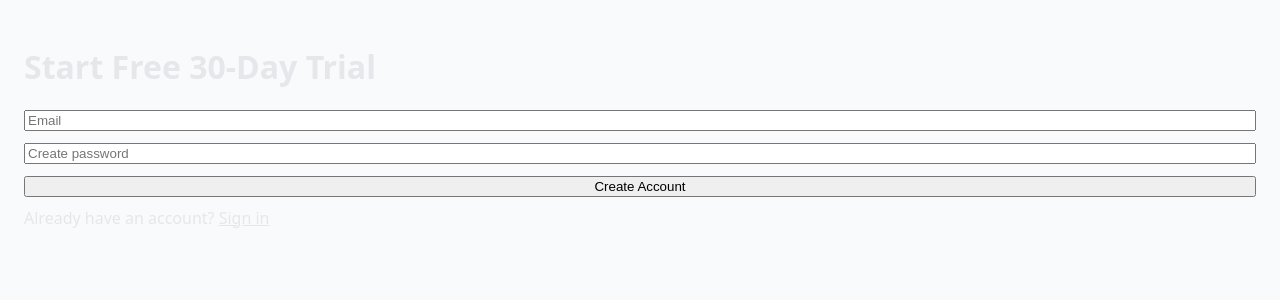
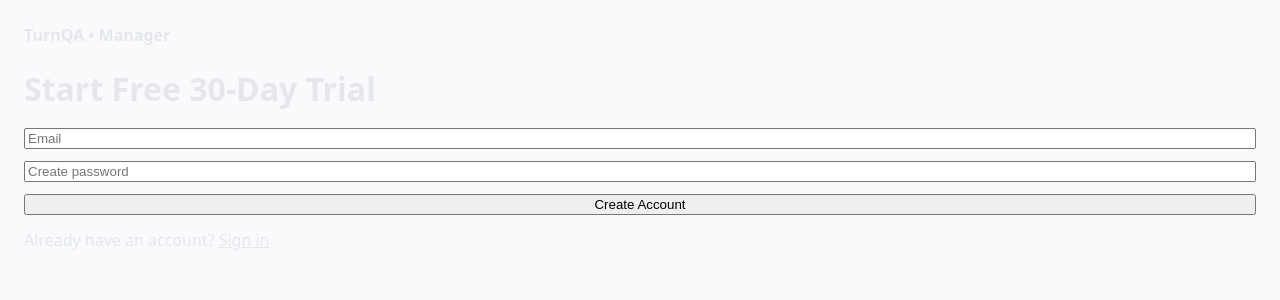
Before and after one commit to dmeadows001/turn-qa, a Next.js app: page /signup in a window 1280 px wide. Shown: the top 300 px of the page. Built offline with nearby package versions, Linux system fonts and the light colour scheme.

Commit message:
Update signup.tsx

```diff
--- a/pages/signup.tsx
+++ b/pages/signup.tsx
@@ -23,17 +23,48 @@ export default function Signup() {
   }
 
   return (
-    <main className="centered">
-      <Card className="w-full max-w-md">
-        <h1 className="h1">Start Free 30-Day Trial</h1>
+    <main
+      className="auth-wrap"
+      style={{
+        minHeight: '100vh',
+        background:
+          'var(--bg), radial-gradient(1000px 600px at 80% -10%, rgba(124,92,255,.16), transparent 60%), radial-gradient(800px 500px at 0% 100%, rgba(0,229,255,.08), transparent 60%), linear-gradient(180deg, rgba(255,255,255,0.02), rgba(255,255,255,0) 40%)'
+      }}
+    >
+      <Card className="auth-card">
+        <div className="auth-brand">
+          <div className="auth-brand-badge" />
+          <div className="muted" style={{ fontWeight: 600 }}>TurnQA • Manager</div>
+        </div>
+
+        <h1 className="h1 accent" style={{ marginBottom: 18 }}>Start Free 30-Day Trial</h1>
+
         <form onSubmit={onSubmit} style={{ display: 'grid', gap: 12 }}>
-          <Input placeholder="Email" type="email" value={email} onChange={e=>setEmail(e.target.value)} required />
-          <Input placeholder="Create password" type="password" value={password} onChange={e=>setPassword(e.target.value)} required />
-          <PrimaryButton disabled={loading}>{loading ? 'Creating…' : 'Create Account'}</PrimaryButton>
+          <Input
+            placeholder="Email"
+            type="email"
+            value={email}
+            onChange={e => setEmail(e.target.value)}
+            required
+          />
+          <Input
+            placeholder="Create password"
+            type="password"
+            value={password}
+            onChange={e => setPassword(e.target.value)}
+            required
+          />
+          <PrimaryButton disabled={loading}>
+            {loading ? 'Creating…' : 'Create Account'}
+          </PrimaryButton>
           {msg && <p style={{ color: '#fda4af', fontSize: 14 }}>{msg}</p>}
         </form>
-        <p className="hint" style={{ marginTop: 10 }}>
-          Already have an account? <Link href="/login" style={{ textDecoration: 'underline', color: 'var(--text)' }}>Sign in</Link>
+
+        <p className="hint" style={{ marginTop: 14 }}>
+          Already have an account?{' '}
+          <Link href="/login" style={{ textDecoration: 'underline', color: 'var(--text)' }}>
+            Sign in
+          </Link>
         </p>
       </Card>
     </main>
```
